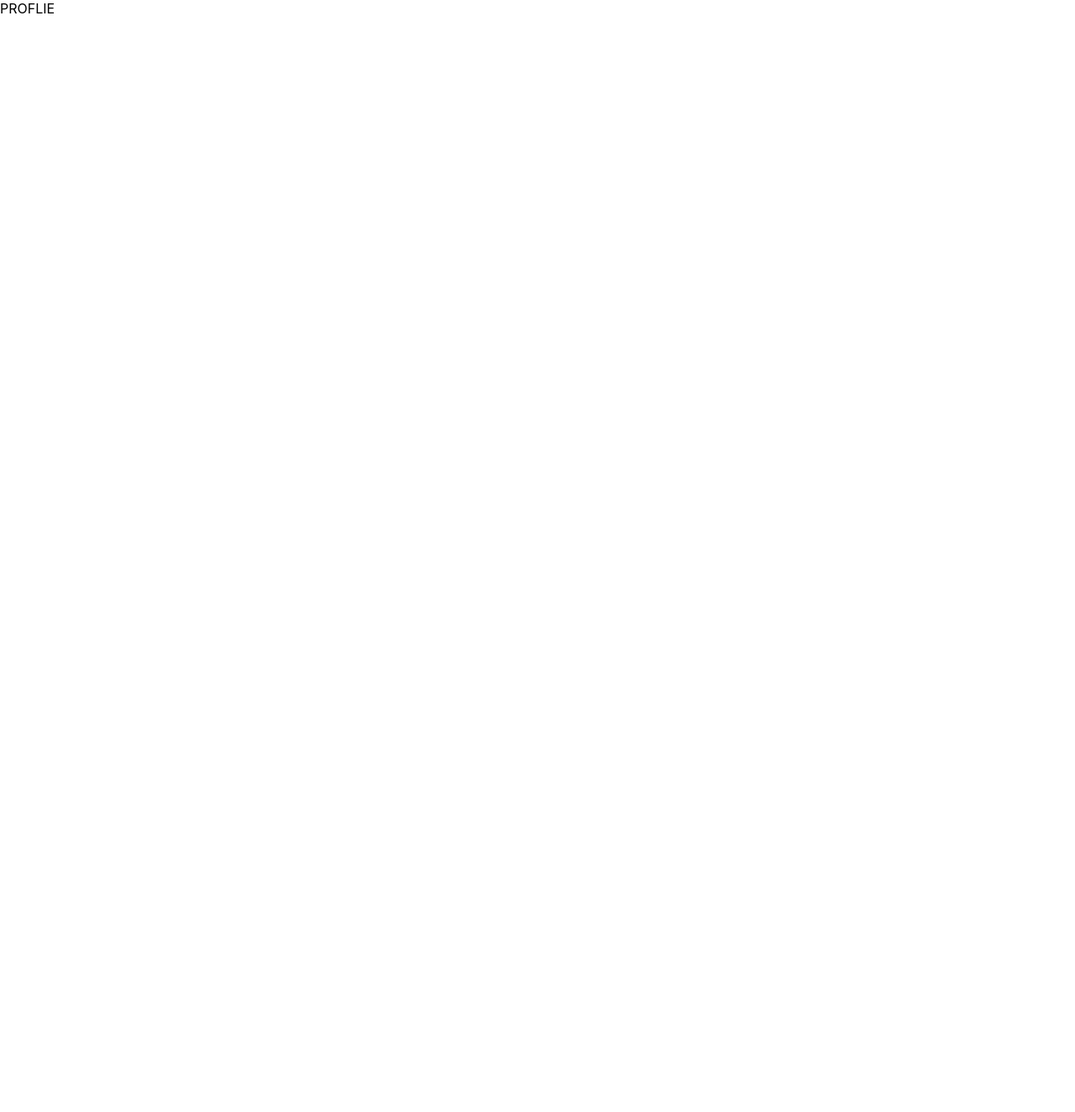
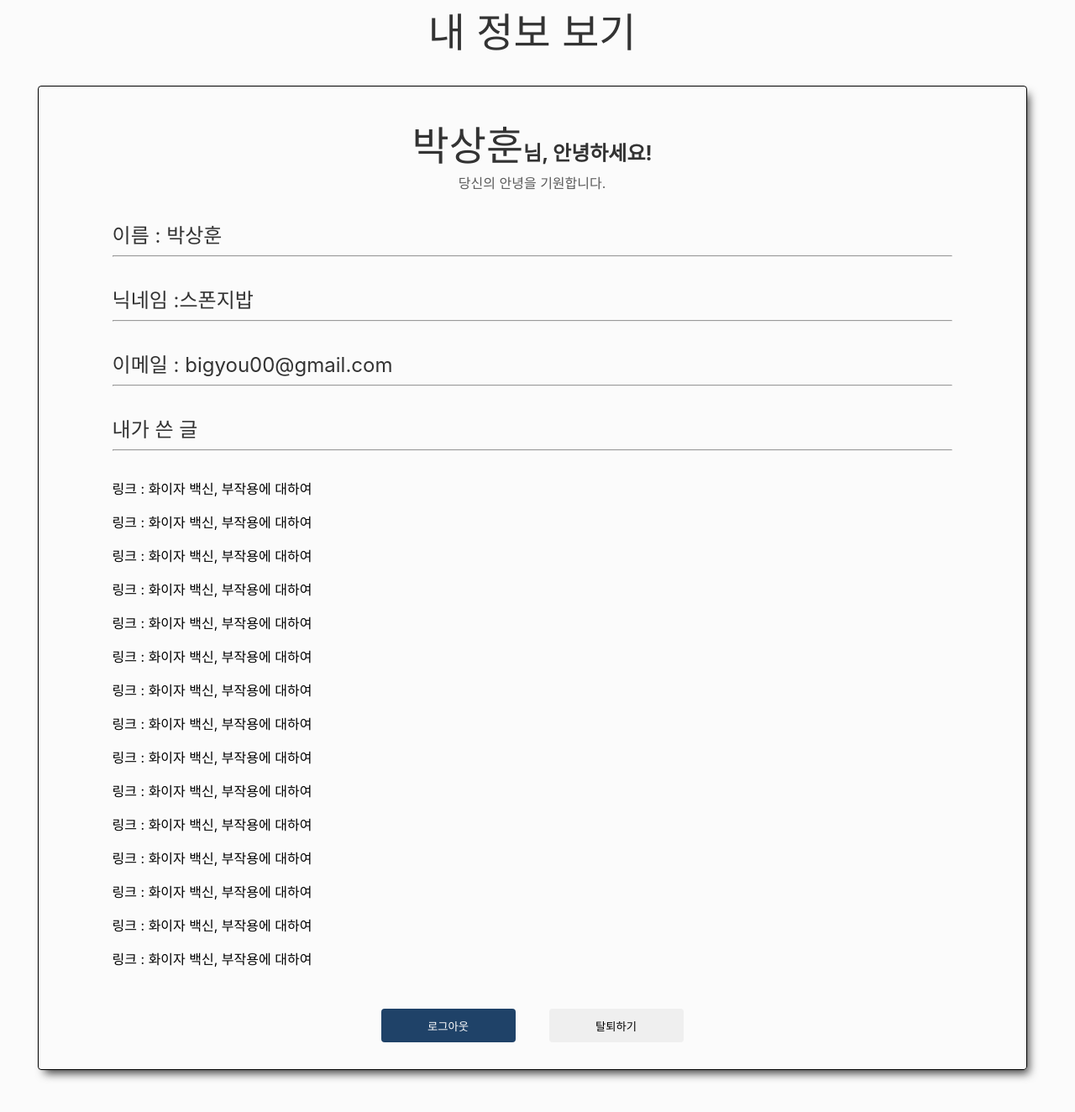
Before and after one commit to potato-club/national-petition-frontend, a Next.js app: page /user/profile in a window 1280 px wide. Shown: the top 1324 px of the page at 84% size. Before the commit the page ends 800 px from the top, so only its background shows below. Built offline with nearby package versions, Linux system fonts and the light colour scheme.

Commit message:
1차 작업 : 마이페이 레이아웃

```diff
--- a/pages/user/profile.jsx
+++ b/pages/user/profile.jsx
@@ -1,7 +1,166 @@
-import React from 'react';
+import React, { useState } from 'react';
+import { LayoutContainer, TypoGraphy, Header } from 'components/common';
+import styled from '@emotion/styled';
+import { customColor } from 'constants/index';
 
 const profile = () => {
-  return <div>PROFLIE</div>;
+  const [userName, setUserName] = useState('박상훈');
+  const [userNickName, setUserNickName] = useState('스폰지밥');
+  const [userEmail, setUserEmail] = useState('bigyou00@gmail.com');
+
+  // 모달 띄울 것
+  const qqqqqqmodal = () => {
+    alert('');
+  };
+  return (
+    <LayoutContainer>
+      <ProfileBox>
+        {/* <Header /> */}
+        <TypoGraphy type="Head" color={customColor.black}>
+          내 정보 보기
+        </TypoGraphy>
+        <ProfileForm>
+          <FormHeader>
+            <SayHi>
+              <TypoGraphy type="Head" color={customColor.black}>
+                {userName}
+              </TypoGraphy>
+              <TypoGraphy type="h1" color={customColor.black} fontWeight="bold">
+                님, 안녕하세요!
+              </TypoGraphy>
+            </SayHi>
+            <TypoGraphy type="body1" color={customColor.gray}>
+              당신의 안녕을 기원합니다.
+            </TypoGraphy>
+          </FormHeader>
+          <TextDiv>
+            <TypoGraphy type="h1" color={customColor.black}>
+              이름 : {userName}
+            </TypoGraphy>
+            <Line />
+            <TypoGraphy type="h1" color={customColor.black}>
+              닉네임 :{userNickName}
+            </TypoGraphy>
+            <Line />
+            <TypoGraphy type="h1" color={customColor.black}>
+              이메일 : {userEmail}
+            </TypoGraphy>
+            <Line />
+            <TypoGraphy type="h1" color={customColor.black}>
+              내가 쓴 글
+            </TypoGraphy>
+            <Line />
+            <p>링크 : 화이자 백신, 부작용에 대하여</p>
+            <p>링크 : 화이자 백신, 부작용에 대하여</p>
+            <p>링크 : 화이자 백신, 부작용에 대하여</p>
+            <p>링크 : 화이자 백신, 부작용에 대하여</p>
+            <p>링크 : 화이자 백신, 부작용에 대하여</p>
+            <p>링크 : 화이자 백신, 부작용에 대하여</p>
+            <p>링크 : 화이자 백신, 부작용에 대하여</p>
+            <p>링크 : 화이자 백신, 부작용에 대하여</p>
+            <p>링크 : 화이자 백신, 부작용에 대하여</p>
+            <p>링크 : 화이자 백신, 부작용에 대하여</p>
+            <p>링크 : 화이자 백신, 부작용에 대하여</p>
+
+            <p>링크 : 화이자 백신, 부작용에 대하여</p>
+
+            <p>링크 : 화이자 백신, 부작용에 대하여</p>
+
+            <p>링크 : 화이자 백신, 부작용에 대하여</p>
+
+            <p>링크 : 화이자 백신, 부작용에 대하여</p>
+          </TextDiv>
+          <ButtonBox>
+            <Button logout onClick={qqqqqqmodal}>
+              로그아웃
+            </Button>
+            <Button resign onClick={qqqqqqmodal}>
+              탈퇴하기
+            </Button>
+          </ButtonBox>
+        </ProfileForm>
+      </ProfileBox>
+    </LayoutContainer>
+  );
 };
 
 export default profile;
+
+const ProfileBox = styled.div`
+  display: flex;
+  flex-direction: column;
+  align-items: center;
+  width: 99vw;
+  user-select: none;
+`;
+const ProfileForm = styled.form`
+  margin-top: 32px;
+  display: flex;
+  flex-direction: column;
+  align-items: center;
+  justify-items: center;
+  width: 1178px;
+  height: auto;
+  border: 1px solid black;
+  margin-bottom: 80px;
+  border-radius: 4px;
+  box-shadow: 5px 7px 11px -3px rgba(0, 0, 0, 0.75);
+  -webkit-box-shadow: 5px 7px 11px -3px rgba(0, 0, 0, 0.75);
+  -moz-box-shadow: 5px 7px 11px -3px rgba(0, 0, 0, 0.75);
+`;
+const FormHeader = styled.div`
+  margin-top: 32px;
+  margin-bottom: 32px;
+  display: flex;
+  flex-direction: column;
+  align-items: center;
+  justify-content: center;
+`;
+const SayHi = styled.div`
+  display: flex;
+  align-items: baseline;
+`;
+
+const TextDiv = styled.div`
+  width: 1000px;
+`;
+
+const Line = styled.hr`
+  margin-bottom: 32px;
+`;
+
+const ButtonBox = styled.div`
+  width: 360px;
+  /* height: auto; */
+  display: flex;
+  justify-content: space-between;
+  margin-top: 32px;
+  margin-bottom: 32px;
+`;
+const Button = styled.button`
+  cursor: pointer;
+  width: 160px;
+  height: 40px;
+  border-radius: 4px;
+  border: none;
+
+  ${(props) =>
+    props.logout &&
+    `
+    background:${customColor.deepBlue};
+    opacity: 0.9;
+    color:white;
+    &:hover {
+    opacity: 1;
+    }
+    `}
+  ${(props) =>
+    props.resign &&
+    `
+    opacity: 1;
+
+    &:hover {
+      opacity: 0.7;
+    }
+    `}
+`;
```
